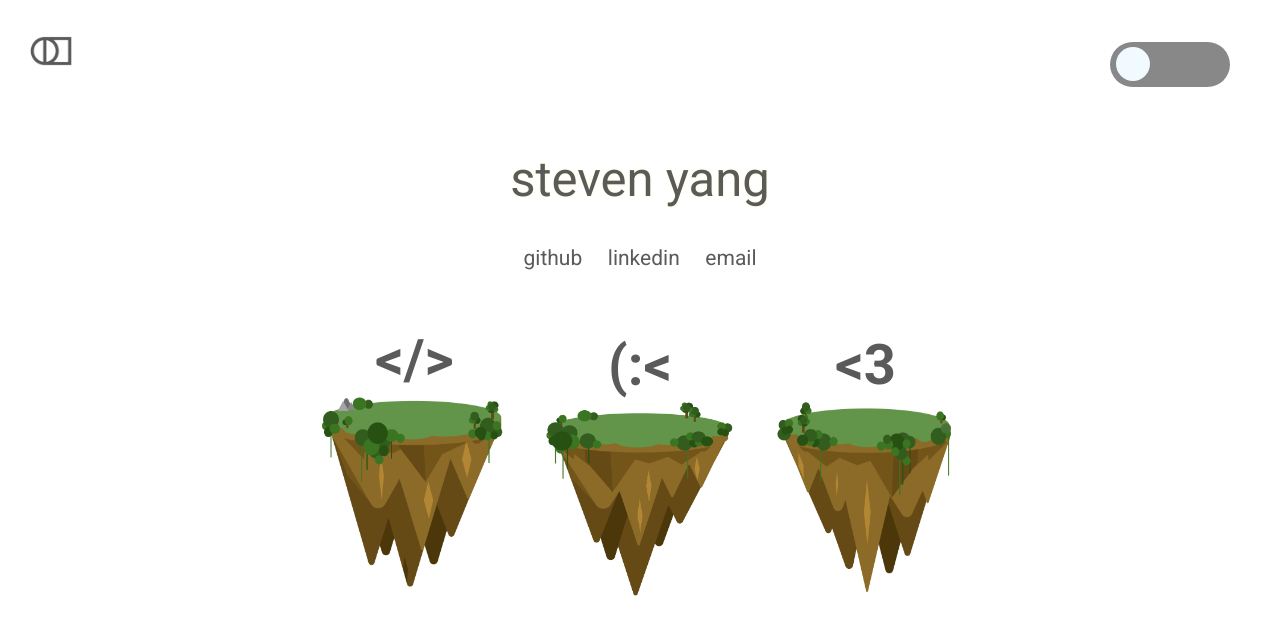
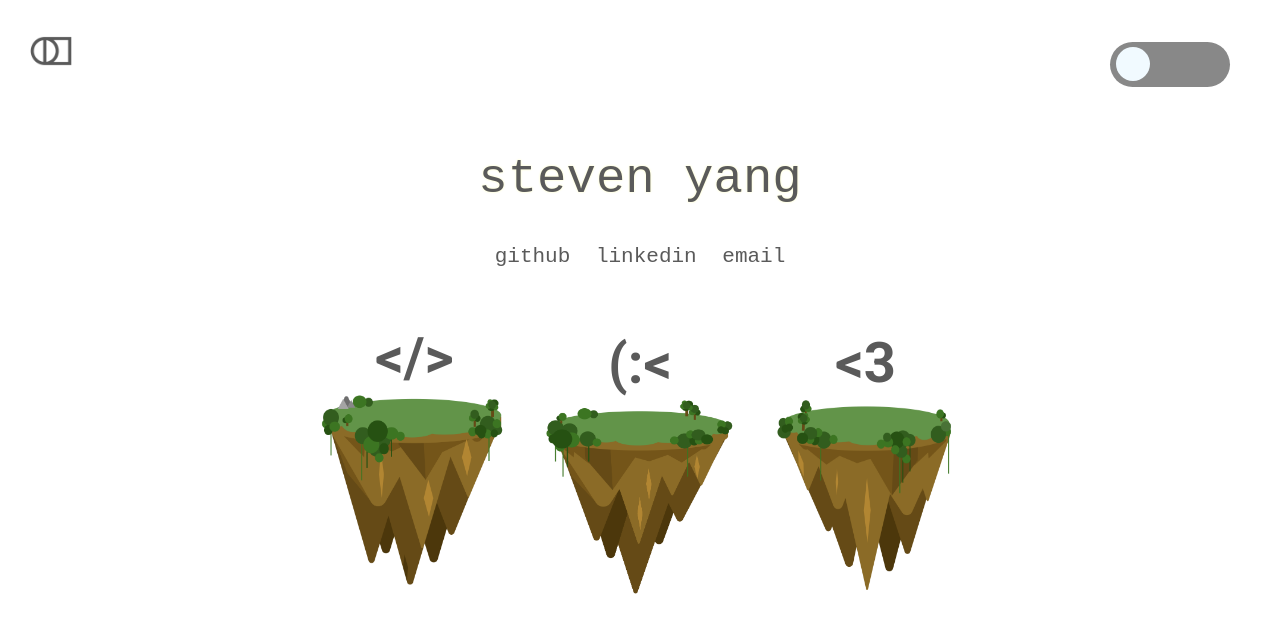
Before and after one commit to steventanyang/stevenyang, a React (Create React App) app: page / in a window 1280 px wide. Shown: the top 634 px of the page. Built offline with nearby package versions, Linux system fonts and the light colour scheme.

Commit message:
font change

```diff
--- a/src/components/Home.js
+++ b/src/components/Home.js
@@ -23,7 +23,7 @@ const PageWrap = styled.div`
 `;
 const Name = styled.div`
   color: ${props => props.theme.color};
-  font-family: 'Roboto';
+  font-family: 'Source Code Pro', monospace;
   font-size: 3.5rem;
   font-weight: 400;
   margin-top: 5%;
--- a/src/static/Home.css
+++ b/src/static/Home.css
@@ -161,7 +161,7 @@
 
 .link-text {
     color: #5A5A5A;
-    font-family: 'Roboto';
+    font-family: 'Source Code Pro', monospace;
     font-size: 1.5rem;
     font-weight: 400;
     color: 0.3s ease;
@@ -224,7 +224,7 @@
     /* animation: glow 1s ease-in-out infinite alternate; */
     color: #FEFFDD;
     color: 0.3s ease;
-    font-family: 'Roboto';
+    font-family: 'Source Code Pro', monospace;
     font-size: 1.5rem;
     font-weight: 400;
     text-shadow: 0 0 1px #FEFFDD, 0 0 2px #FEFFDD, 0 0 3px #FEFFDD;
```
